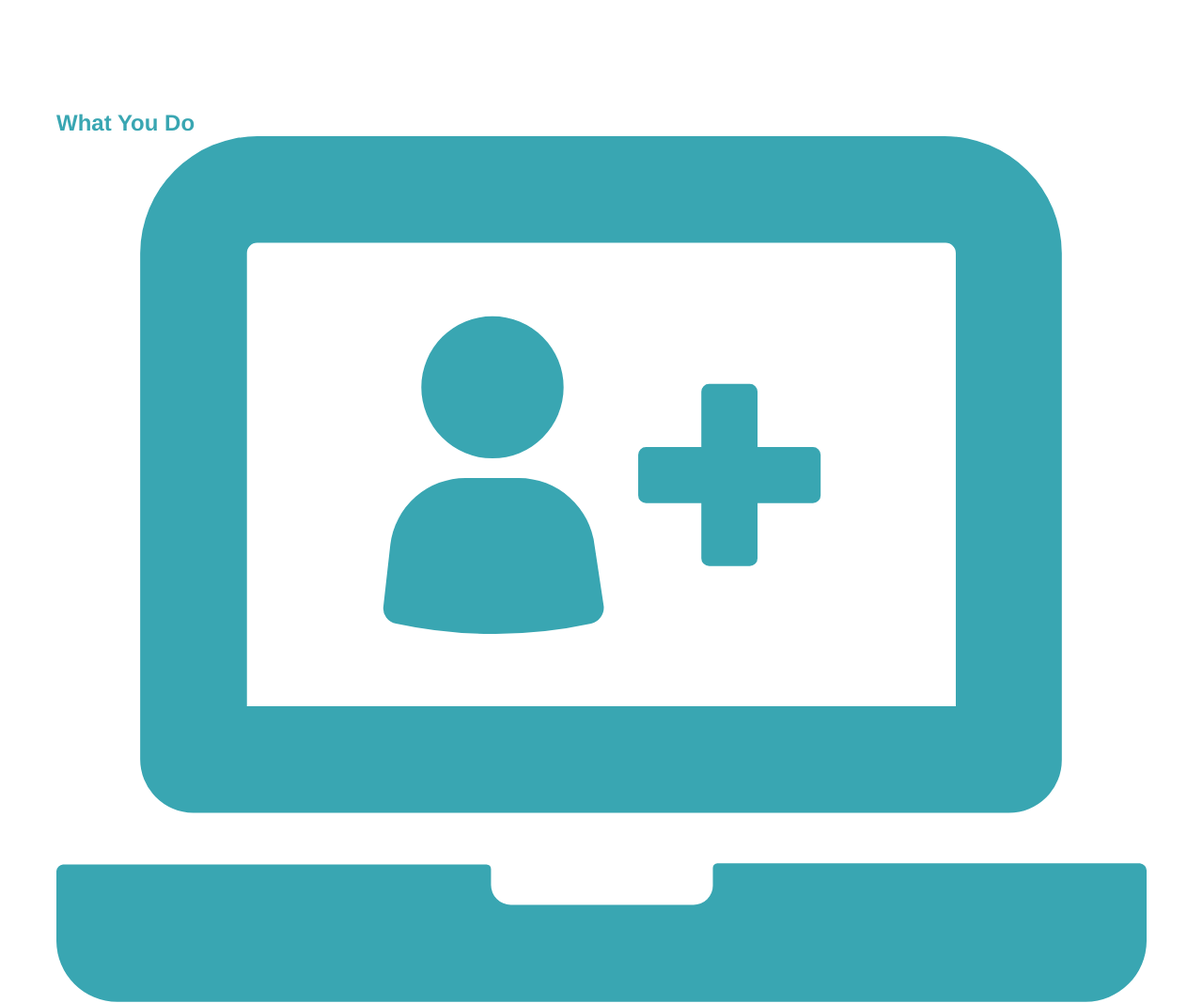
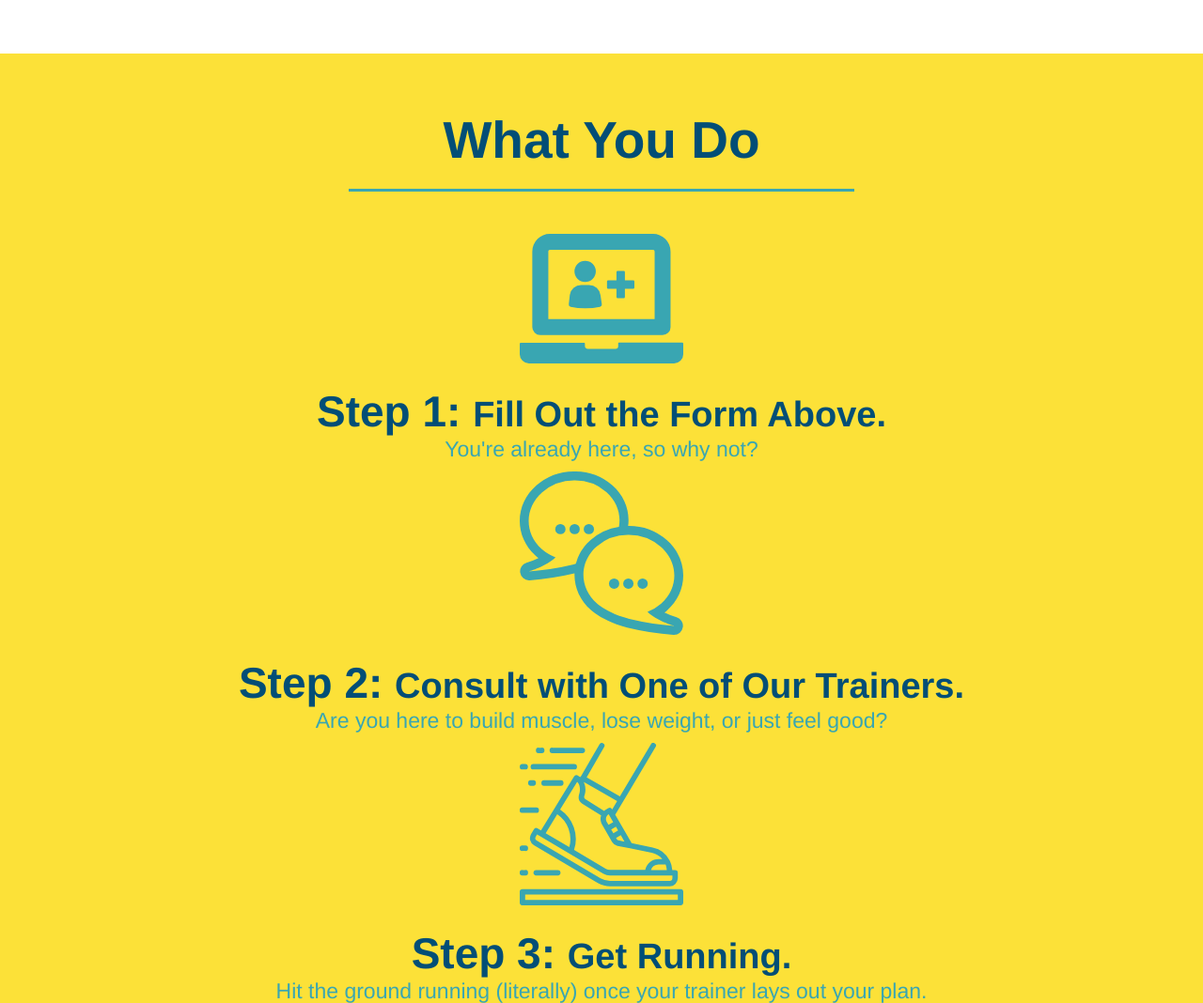
Before and after one commit to BlaineKB/run-buddy, a plain HTML site: page index.html in a window 1280 px wide. Shown: the part 935-2003 px from the top of the page at 94% size. Drawn offline with Linux system fonts and the light colour scheme.

Commit message:
style what you do section

```diff
--- a/assets/css/style.css
+++ b/assets/css/style.css
@@ -94,17 +94,6 @@ section {
     text-align: center;
 }
 
-.intro h2 {
-    /* add this alongside your other declarations */
-    display: inline-block;
-    font-size: 55px;
-    color: #024e76;
-    margin-bottom: 35px;
-    padding: 0 100px 20px 100px;
-    border-bottom: 3px solid;
-    border-color: #fce138;
-}
-
 .intro p {
     line-height: 1.7;
     color: #39a6b2;
@@ -112,3 +101,49 @@ section {
     font-size: 20px;
     margin: 0 auto;
 }
+
+.steps {
+    text-align: center;
+    background: #fce138;
+}
+
+.section-title {
+    font-size: 55px;
+    color: #024e76;
+    margin-bottom: 35px;
+    padding: 0 100px 20px 100px;
+    display: inline-block;
+    border-bottom: 3px solid;
+}
+
+.primary-border {
+    border-color: #fce138;
+}
+
+.secondary-border {
+    border-color: #39a6b2;
+}
+
+.step div {
+    margin-bottom: 80px;
+}
+
+.steps img {
+    width: 15%;
+    margin: 10px 0;
+}
+
+.steps h3 {
+    color: #024e76;
+    font-size: 46px;
+    margin-top: 10px;
+}
+
+.steps p {
+    color: #39a6b2;
+    font-size: 23px;
+}
+
+.steps span {
+    font-size: 38px;
+}
--- a/index.html
+++ b/index.html
@@ -64,38 +64,38 @@
 
         <!-- "what we do" section -->
         <section id="what-we-do" class="intro">
-            <h2>What We Do</h2>
+            <h2 class="section-title primary-border">What We Do</h2>
             <p>
                 butcher selfies chambray shabby chic gentrify readymade yr Echo Park XOXO Tumblr normcore Banksy direct trade Blue Bottle chillwave you probably have
             </p>
         </section>
 
         <!-- "what you do" section -->
-        <section id="what-you-do">
-            <h2>What You Do</h2>
+        <section id="what-you-do" class="steps">
+            <h2 class="section-title secondary-border">What You Do</h2>
 
             <div>
                 <!-- insert this img element -->
                 <img src="./assets/images/step-1.svg" alt="" />
-                <h3>Step 1: Fill Out the Form Above</h3>
+                <h3>Step 1: <span>Fill Out the Form Above.</span></h3>
                 <p>You're already here, so why not?</p>
             </div>
 
             <div>
                 <img src="./assets/images/step-2.svg" alt="" />
-                <h3>Step 2: Consult with One of Our Trainers</h3>
+                <h3>Step 2: <span>Consult with One of Our Trainers.</span></h3>
                 <p>Are you here to build muscle, lose weight, or just feel good?</p>
             </div>
 
             <div>
                 <img src="./assets/images/step-3.svg" alt="" />
-                <h3>Step 3: Get Running.</h3>
+                <h3>Step 3: <span>Get Running.</span></h3>
                 <p>Hit the ground running (literally) once your trainer lays out your plan.</p>
             </div>
 
             <div>
                 <img src="./assets/images/step-4.svg" alt="" />
-                <h3>Step 4: See Results.</h3>
+                <h3>Step 4: <span>See Results.</span></h3>
                 <p>Bi-weekly checkins with your trainer will keep you focused</p>
             </div>
         </section>
```
